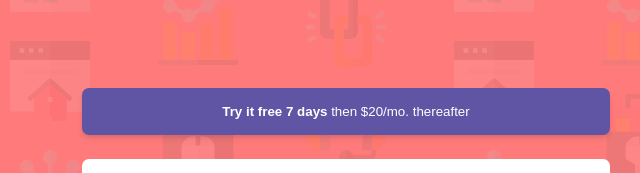
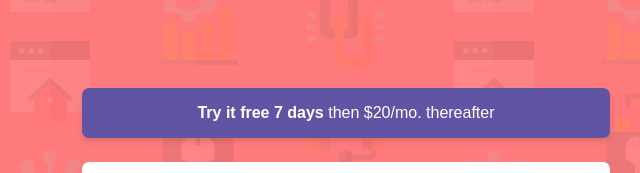
Before and after one commit to profailantism/intro-component-with-sign-up-form, a plain HTML site: page index.html in a window 1280 px wide. Shown: the top 173 px of the page, 582-1222 px from the left. Drawn offline with Linux system fonts and the light colour scheme.

Commit message:
fix subscription button for accessibility

```diff
--- a/style.css
+++ b/style.css
@@ -51,9 +51,10 @@ hgroup p {
 
 .subscriptionBtn {
   background-color: var(--purple-700);
+  font-size: 1rem;
   border: none;
   width: 100%;
-  padding: 1rem;
+  padding: 1rem 3rem;
   margin-bottom: 1.5rem;
   border-radius: 7px;
   box-shadow:
```
